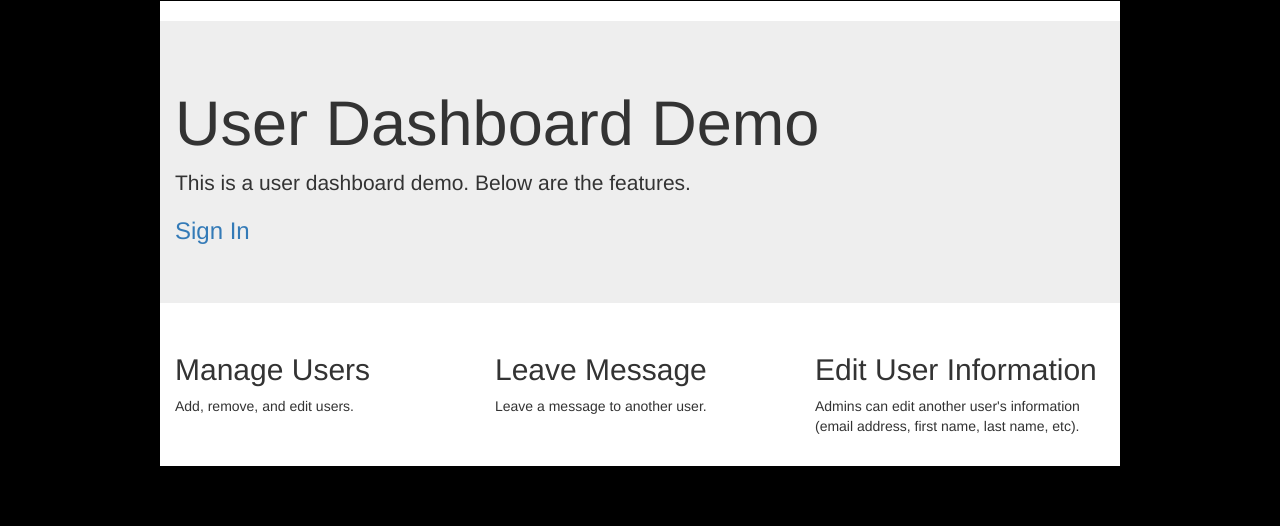
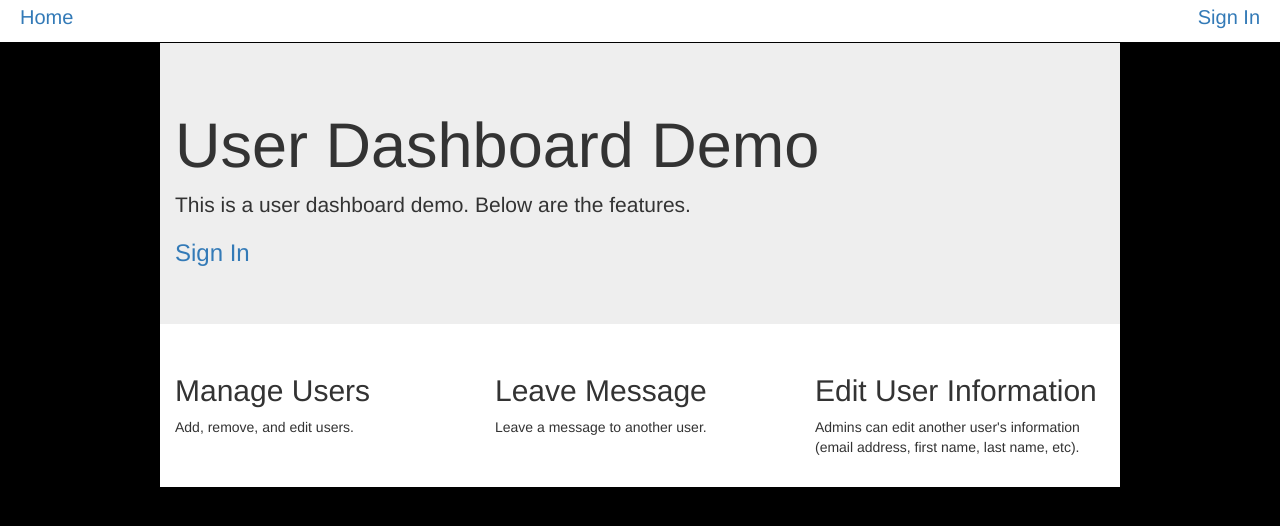
Before and after one commit to Hollyw00d/user-dashboard_codeigniter, a CodeIgniter app: template application/views/userdashboard/home.php in a window 1280 px wide. Shown: the top 526 px of the page. Run offline with CodeIgniter, Linux system fonts and the light colour scheme; the template is opened without the code that fills it, so the values that code supplies are empty.

Commit message:
main nav skeleton done

```diff
--- a/application/views/userdashboard/home.php
+++ b/application/views/userdashboard/home.php
@@ -13,7 +13,16 @@
 <body>
 
 <div class="row">
-    <div class="col-md-12"></div>
+    <div class="col-md-12">
+        <nav role="navigation">
+            <ul id="main-nav">
+                <li><a href="<?php echo base_url(); ?>">Home</a></li>
+            </ul>
+            <ul id="utility-nav" class="float-right">
+                <li><a href="#">Sign In</a></li>
+            </ul>
+        </nav>
+    </div>
 
 </div>
 
--- a/assets/css/styles.css
+++ b/assets/css/styles.css
@@ -7,7 +7,38 @@ body {
     background: white;
     max-width: 960px;
     margin: 0 auto;
-    padding: 20px 0px;
+    padding: 0 0 20px;
     min-height: 400px;
     overflow: auto;
 }
+
+nav {
+    min-height: 34px;
+    background: white;
+    border: 1px solid black;
+    border-width: 0 0 1px;
+    font-size: 20px;
+    padding: 0 20px 0;
+}
+
+nav ul {
+    list-style: none;
+    min-height: 34px !important;
+    line-height: 34px !important;
+    display: inline-block;
+    margin: 0 !important;
+    padding: 0 !important;
+}
+
+nav li {
+    display: inline-block;
+    float: left;
+}
+
+.float-left {
+    float: left;
+}
+
+.float-right {
+    float: right;
+}
```
